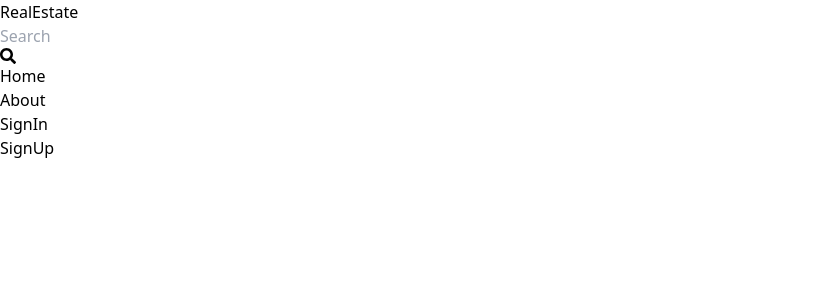
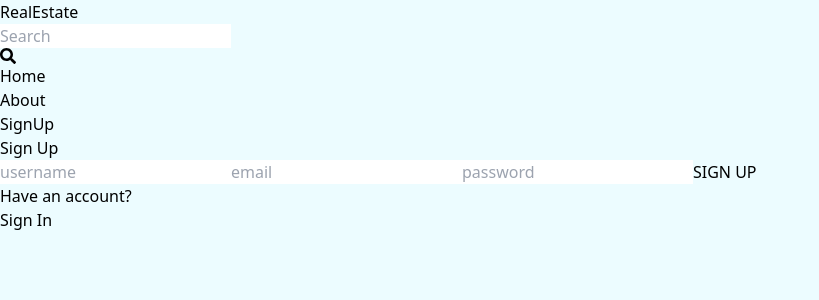
Before and after one commit to TechWhiz03/Real-Estate, a React (Vite) app in the folder client/: page /sign-up in a window 1280 px wide. Shown: the top 300 px of the page, without its empty margins (0-819 px from the left). Built offline with nearby package versions, Linux system fonts and the light colour scheme.

Commit message:
complete sign-up pg UI

```diff
--- a/client/src/components/Header.jsx
+++ b/client/src/components/Header.jsx
@@ -27,8 +27,8 @@
                   <Link to='/about'>
                   <li className='hidden sm:inline hover:text-sky-600 active:text-sky-400'>About</li>
                   </Link>
-                  <Link to='/sign-in'>
-                  <li className='hover:text-sky-600 active:text-sky-400'>SignIn</li>
+                  <Link to='/sign-up'>
+                  <li className='hover:text-sky-600 active:text-sky-400'>SignUp</li>
                   </Link>
               </ul>
           </div>
--- a/client/src/index.css
+++ b/client/src/index.css
@@ -1,3 +1,7 @@
 @tailwind base;
 @tailwind components;
 @tailwind utilities;
+
+body{
+    background-color: rgb(236, 252, 255);
+}
--- a/client/src/pages/SignUp.jsx
+++ b/client/src/pages/SignUp.jsx
@@ -1,7 +1,35 @@
-import React from 'react'
+import {Link} from 'react-router-dom'
 
 export default function SignUp() {
   return (
-    <div>SignUp</div>
+    <div className="p-3 max-w-lg mx-auto">
+      <h1
+      className='text-3xl text-center font-semibold my-7'>
+        Sign Up
+      </h1>
+
+      <form className="flex flex-col gap-4">
+        <input type="text" placeholder='username'
+          className='border p-3 rounded-lg' id='username'
+        />
+        <input type='email' placeholder='email'
+          className='border p-3 rounded-lg' id='email'
+        />
+        <input type='password' placeholder='password'
+          className='border p-3 rounded-lg' id='password'
+        />
+
+        <button
+          className="bg-sky-600 text-white p-3 rounded-lg hover:opacity-90 disabled:opacity-80 ">
+          SIGN UP
+        </button>
+      </form>
+      <div className='flex gap-2 mt-5'>
+        <p>Have an account?</p>
+        <Link to= '/sign-in'>
+          <span className='text-blue-700'>Sign In</span>
+        </Link>
+      </div>
+    </div>
   )
 }
```
